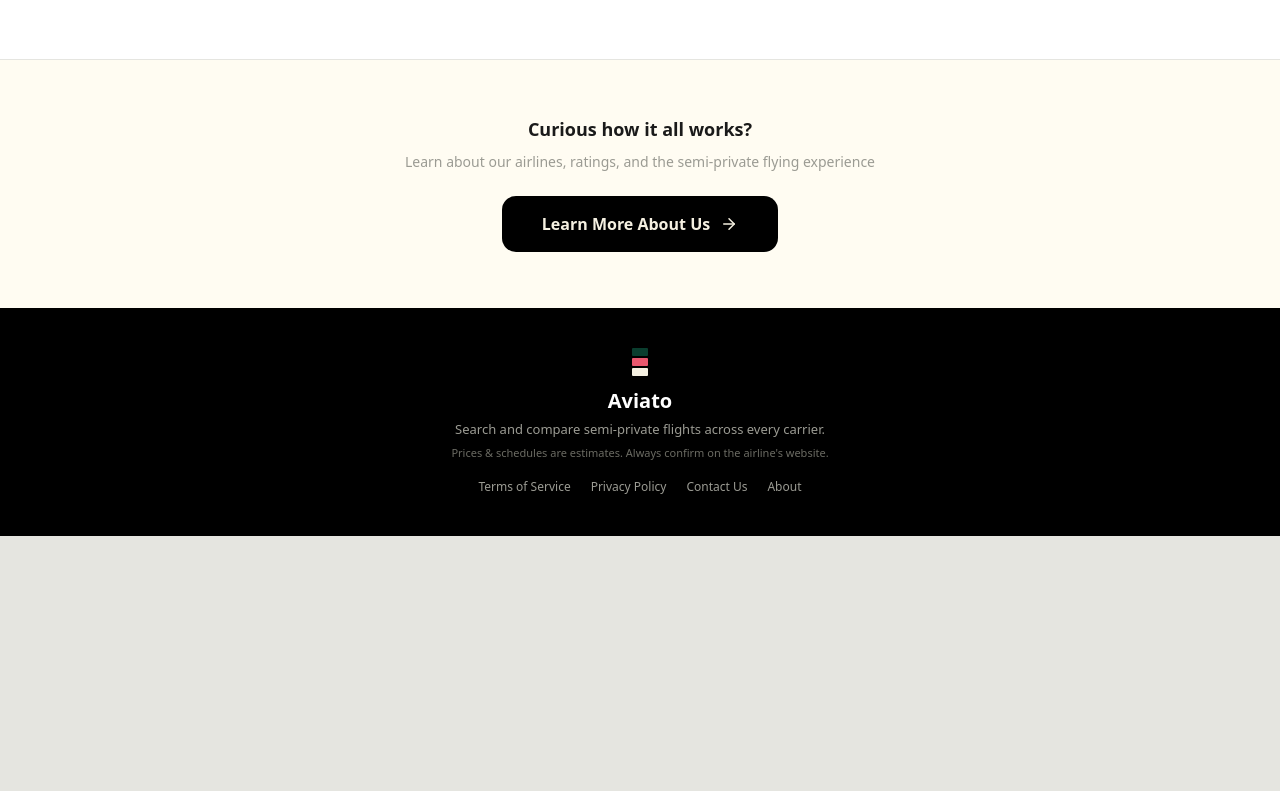
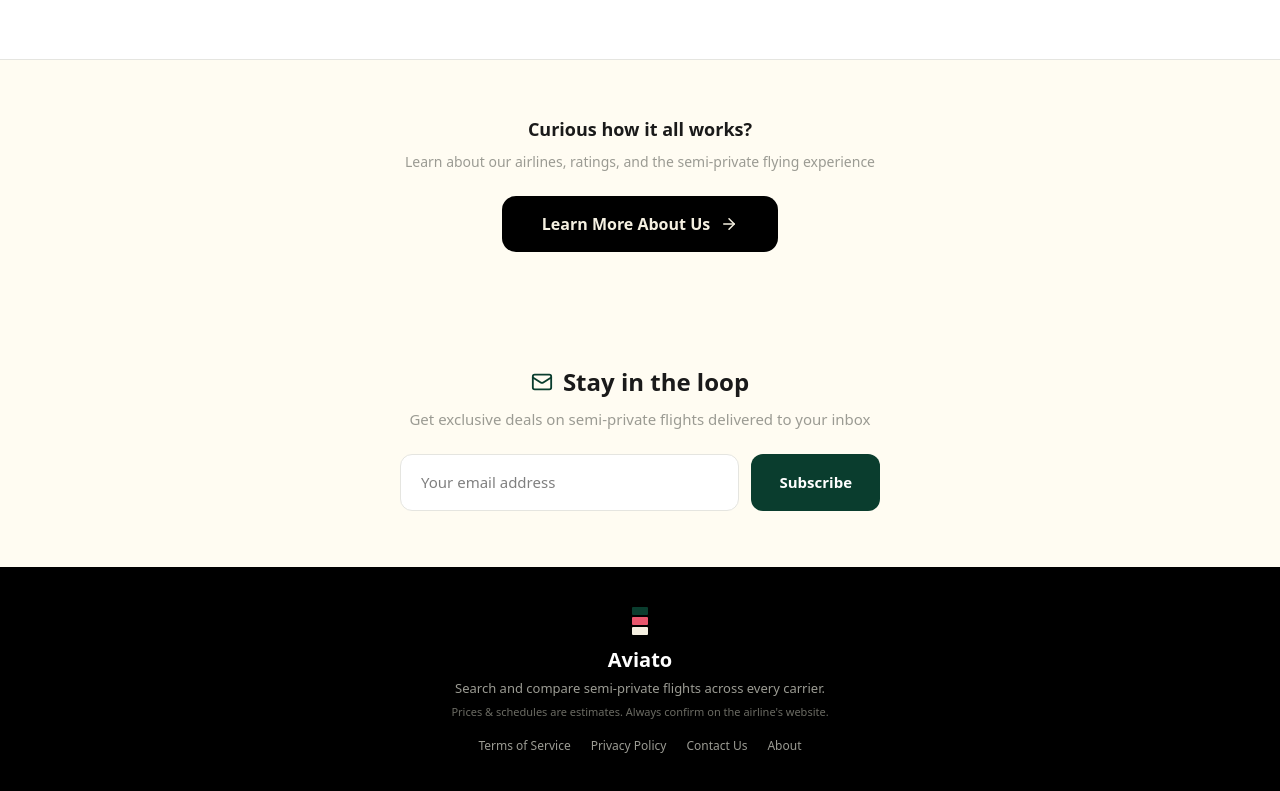
Before and after one commit to lilbobaggins/Aviato-App, a Next.js app in the folder aviato-app/: page /desktop in a window 1280 px wide. Shown: the part 1966-2757 px from the top of the page. Before the commit the page ends 2502 px from the top, so only its background shows below. Built offline with nearby package versions, Linux system fonts and the light colour scheme.

Commit message:
Add Buttondown email signup to desktop page
Added email signup functionality with form handling.

```diff
--- a/aviato-app/app/desktop/page.tsx
+++ b/aviato-app/app/desktop/page.tsx
@@ -6,7 +6,7 @@
 import {
   ChevronLeft, ChevronRight,
   ArrowLeftRight, ArrowRight, Plane, X, Check, Search, Clock,
-  Globe, Sun, Moon, Zap, Shield, DollarSign
+  Globe, Sun, Moon, Zap, Shield, DollarSign, Mail
 } from 'lucide-react';
 
 import { C, AIRLINE_STYLE } from '../data/constants';
@@ -565,6 +565,7 @@
   const [heroIndex, setHeroIndex] = useState(0);
   const [isMobile, setIsMobile] = useState(false);
   const [mounted, setMounted] = useState(false);
+  const [emailSigned, setEmailSigned] = useState(false);
   // Parallax mouse tracking for hero
   const [parallax, setParallax] = useState({ x: 0, y: 0 });
   const heroRef = useRef<HTMLDivElement>(null);
@@ -959,6 +960,26 @@
                 </div>
               )}
             </div>
+          </div>
+
+          {/* ── Mobile Email Signup ── */}
+          <div style={{ padding: '24px 20px', textAlign: 'center', background: dark ? '#111' : C.offWhite }}>
+            <div style={{ display: 'flex', alignItems: 'center', justifyContent: 'center', gap: '6px', marginBottom: '4px' }}>
+              <Mail style={{ width: '16px', height: '16px', color: dark ? C.pink : C.darkGreen }} />
+              <h3 style={{ fontSize: '16px', fontWeight: 800, color: dark ? '#fff' : C.black, margin: 0 }}>Stay in the loop</h3>
+            </div>
+            <p style={{ fontSize: '12px', color: C.g400, margin: '0 0 12px' }}>Get exclusive deals on semi-private flights</p>
+            {emailSigned ? (
+              <div style={{ padding: '14px', borderRadius: '12px', backgroundColor: dark ? C.pink : C.darkGreen, color: '#fff' }}>
+                <Check style={{ width: '16px', height: '16px', marginBottom: '2px' }} />
+                <div style={{ fontWeight: 700, fontSize: '13px' }}>You&apos;re on the list!</div>
+              </div>
+            ) : (
+              <form onSubmit={async (e) => { e.preventDefault(); const email = (e.currentTarget.elements.namedItem('email') as HTMLInputElement).value; if (!email) return; try { const fd = new FormData(); fd.append('email', email); fd.append('tag', 'homepage'); await fetch('https://buttondown.com/api/emails/embed-subscribe/aviatoair', { method: 'POST', body: fd, mode: 'no-cors' }); setEmailSigned(true); } catch { setEmailSigned(true); } }} style={{ display: 'flex', gap: '8px' }}>
+                <input name="email" type="email" required placeholder="Your email" style={{ flex: 1, padding: '12px 14px', border: `1.5px solid ${dark ? '#333' : C.g200}`, borderRadius: '10px', fontSize: '13px', color: dark ? '#fff' : C.black, backgroundColor: dark ? '#1a1a1a' : '#fff', outline: 'none' }} />
+                <button type="submit" style={{ padding: '12px 18px', border: 'none', borderRadius: '10px', fontSize: '13px', fontWeight: 700, color: '#fff', backgroundColor: dark ? C.pink : C.darkGreen, cursor: 'pointer', whiteSpace: 'nowrap' }}>Subscribe</button>
+              </form>
+            )}
           </div>
 
           {/* ── Mobile Footer ── */}
@@ -1403,6 +1424,26 @@
           </a>
         </div>
 
+        {/* ========== Email Signup ========== */}
+        <div style={{ maxWidth: '600px', margin: '0 auto', padding: '56px 48px', textAlign: 'center' }}>
+          <div style={{ display: 'flex', alignItems: 'center', justifyContent: 'center', gap: '10px', marginBottom: '8px' }}>
+            <Mail style={{ width: '22px', height: '22px', color: dark ? C.pink : C.darkGreen }} />
+            <h2 style={{ fontSize: '24px', fontWeight: 800, color: t.text, margin: 0 }}>Stay in the loop</h2>
+          </div>
+          <p style={{ fontSize: '15px', color: t.textMuted, margin: '0 0 24px', lineHeight: '1.5' }}>Get exclusive deals on semi-private flights delivered to your inbox</p>
+          {emailSigned ? (
+            <div style={{ padding: '20px', borderRadius: '14px', backgroundColor: dark ? C.pink : C.darkGreen, color: '#fff' }}>
+              <Check style={{ width: '22px', height: '22px', marginBottom: '4px' }} />
+              <div style={{ fontWeight: 700, fontSize: '16px' }}>You&apos;re on the list!</div>
+            </div>
+          ) : (
+            <form onSubmit={async (e) => { e.preventDefault(); const email = (e.currentTarget.elements.namedItem('email') as HTMLInputElement).value; if (!email) return; try { const fd = new FormData(); fd.append('email', email); fd.append('tag', 'homepage'); await fetch('https://buttondown.com/api/emails/embed-subscribe/aviatoair', { method: 'POST', body: fd, mode: 'no-cors' }); setEmailSigned(true); } catch { setEmailSigned(true); } }} style={{ display: 'flex', gap: '12px', maxWidth: '480px', margin: '0 auto' }}>
+              <input name="email" type="email" required placeholder="Your email address" style={{ flex: 1, padding: '16px 20px', border: `1.5px solid ${dark ? '#333' : C.g200}`, borderRadius: '12px', fontSize: '15px', color: dark ? '#fff' : C.black, backgroundColor: dark ? '#1a1a1a' : '#fff', outline: 'none' }} />
+              <button type="submit" style={{ padding: '16px 28px', border: 'none', borderRadius: '12px', fontSize: '15px', fontWeight: 700, color: '#fff', backgroundColor: dark ? C.pink : C.darkGreen, cursor: 'pointer', whiteSpace: 'nowrap', transition: 'transform 0.2s ease' }} onMouseEnter={(e) => { (e.currentTarget as HTMLElement).style.transform = 'translateY(-2px)'; }} onMouseLeave={(e) => { (e.currentTarget as HTMLElement).style.transform = 'translateY(0)'; }}>Subscribe</button>
+            </form>
+          )}
+        </div>
+
         {/* ========== Footer ========== */}
         <div ref={footerReveal.ref} style={{ background: dark ? '#0A0A0A' : C.black, padding: '40px 48px', textAlign: 'center', ...revealStyle(footerReveal.isVisible, 0) }}>
           <div style={{ display: 'flex', justifyContent: 'center', marginBottom: '10px' }}>
```
